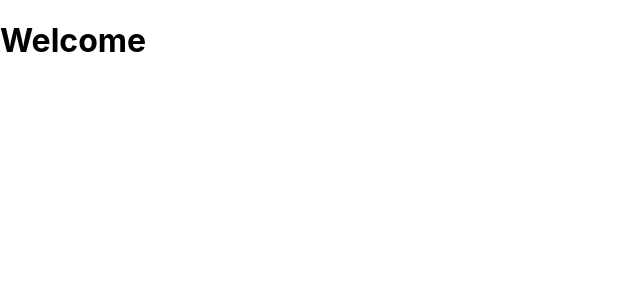
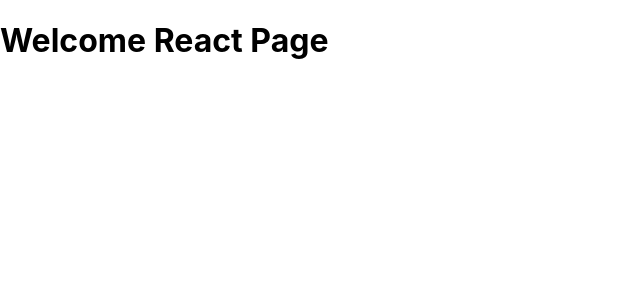
Before and after one commit to limjungmin89/clone_movie, a React (Create React App) app: page / in a window 1280 px wide. Shown: the top 300 px of the page, without its empty margins (0-640 px from the left). Built offline with nearby package versions, Linux system fonts and the light colour scheme.

Commit message:
라우터 추가

```diff
--- a/package.json
+++ b/package.json
@@ -12,6 +12,7 @@
     "@types/react-dom": "^17.0.12",
     "react": "^17.0.2",
     "react-dom": "^17.0.2",
+    "react-router-dom": "6",
     "react-scripts": "5.0.0",
     "typescript": "^4.6.2",
     "web-vitals": "^2.1.4"
--- a/src/App.tsx
+++ b/src/App.tsx
@@ -1,11 +1,8 @@
 import './App.css'
+import Router from './routes/Router'
 
 const App = () => {
-  return (
-    <div>
-      <h1>Welcome</h1>
-    </div>
-  )
+  return <Router />
 }
 
 export default App
--- /dev/null
+++ b/src/page/Welcome.tsx
@@ -0,0 +1,9 @@
+const Welcome = () => {
+  return (
+    <div>
+      <h1>Welcome React Page</h1>
+    </div>
+  )
+}
+
+export default Welcome
--- /dev/null
+++ b/src/routes/Router.tsx
@@ -0,0 +1,15 @@
+import { BrowserRouter, Route, Routes } from 'react-router-dom'
+
+import Welcome from '../page/Welcome'
+
+const Router = () => {
+  return (
+    <BrowserRouter>
+      <Routes>
+        <Route path="/" element={<Welcome />} />
+      </Routes>
+    </BrowserRouter>
+  )
+}
+
+export default Router
```
Also changed, not shown: 1 other file (tests, documents, lock files or other folders).
